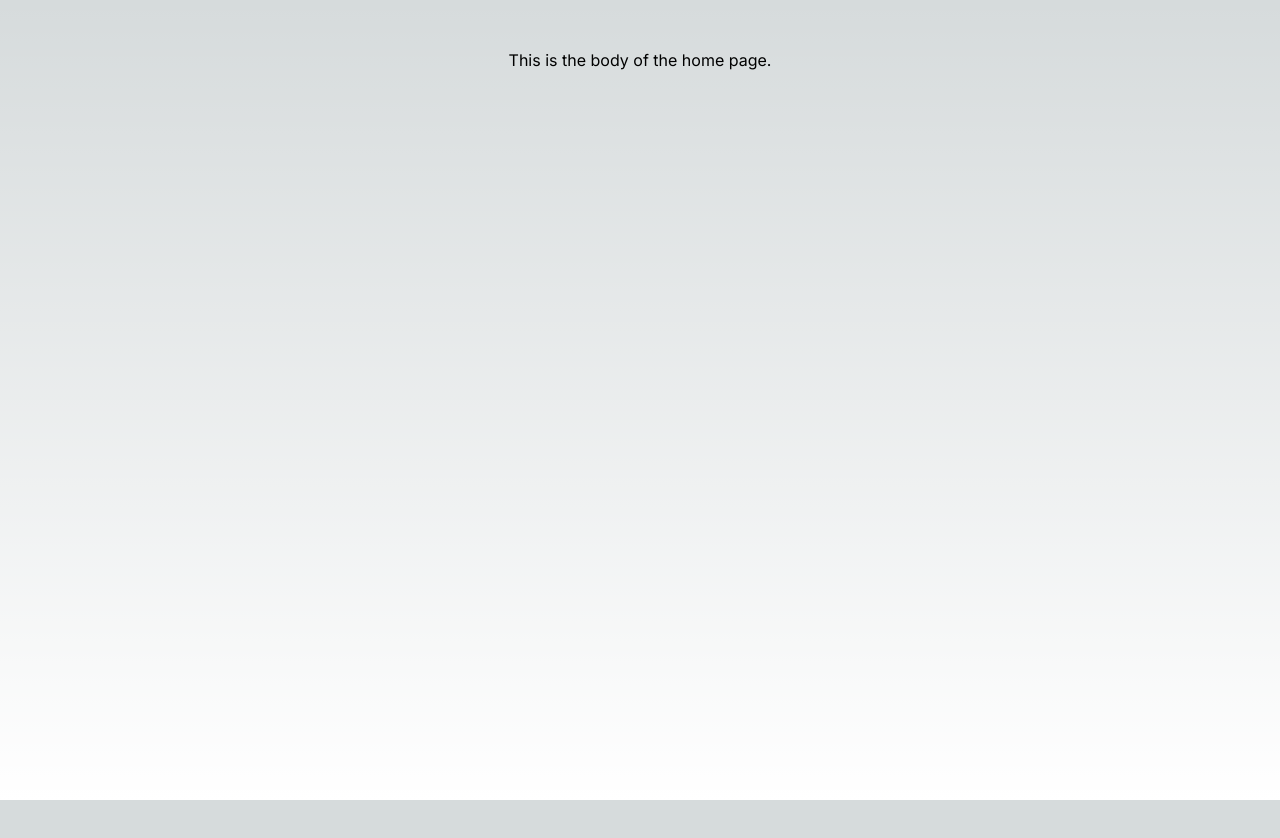
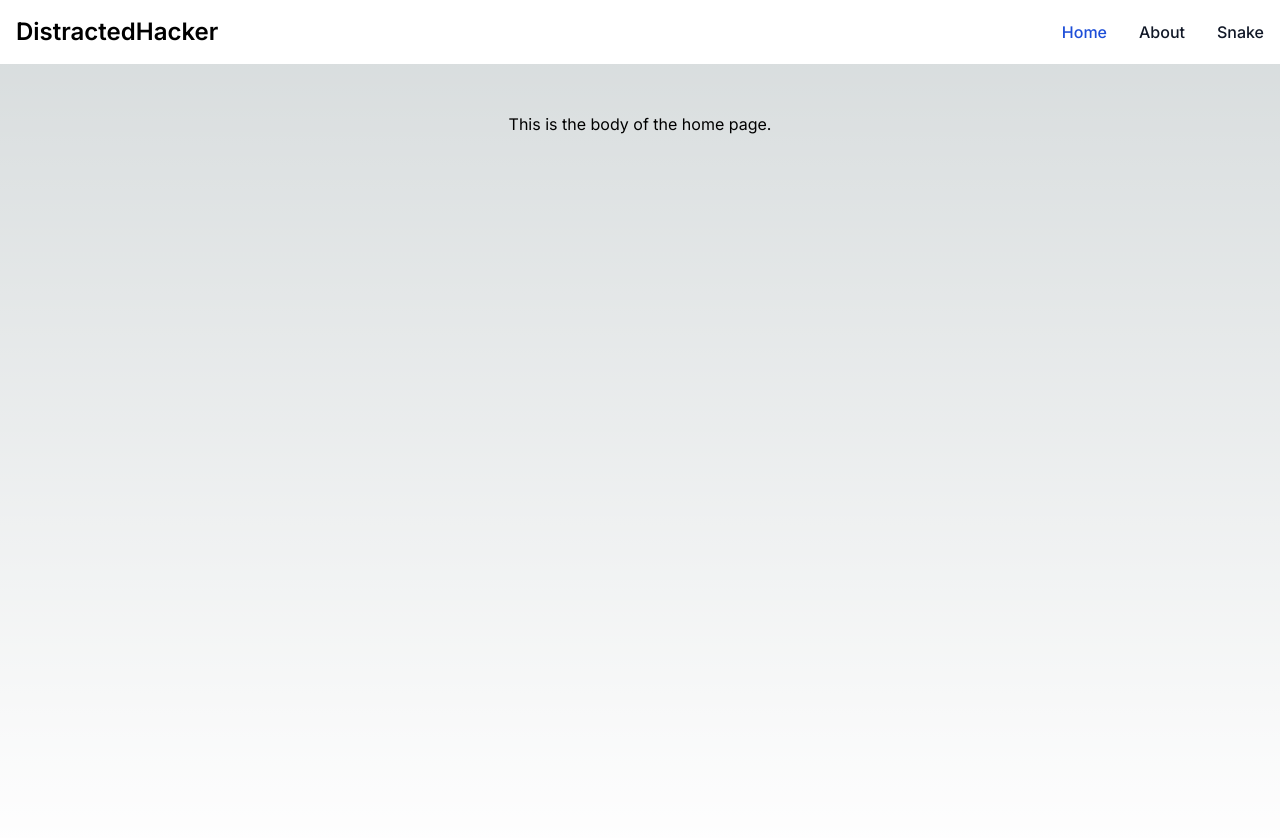
Before and after one commit to chris-patenaude/my-website, a Next.js app: page / in a window 1280 px wide. Shown: the top 838 px of the page. Before the commit the page ends 800 px from the top, so only its background shows below. Built offline with nearby package versions, Linux system fonts and the light colour scheme.

Commit message:
Add nav bar

```diff
--- a/src/app/layout.js
+++ b/src/app/layout.js
@@ -1,17 +1,50 @@
-import { Inter } from "next/font/google";
+import {Inter} from "next/font/google";
 import "./globals.css";
+import Link from "next/link";
 
-const inter = Inter({ subsets: ["latin"] });
+const inter = Inter({subsets: ["latin"]});
 
 export const metadata = {
     title: "Create Next App",
     description: "Generated by create next app",
 };
 
-export default function RootLayout({ children }) {
+export default function RootLayout({children}) {
     return (
         <html lang="en">
-      <body className={inter.className}>{children}</body>
+        <body className={inter.className}>
+        <nav className="bg-white border-gray-200 dark:bg-gray-900">
+            <div className="max-w-screen-xl flex flex-wrap items-center justify-between mx-auto p-4">
+                <Link href="/" className="flex items-center space-x-3 rtl:space-x-reverse">
+                    <span
+                        className="self-center text-2xl font-semibold whitespace-nowrap dark:text-white">DistractedHacker</span>
+                </Link>
+                <button data-collapse-toggle="navbar-default" type="button"
+                        className="inline-flex items-center p-2 w-10 h-10 justify-center text-sm text-gray-500 rounded-lg md:hidden hover:bg-gray-100 focus:outline-none focus:ring-2 focus:ring-gray-200 dark:text-gray-400 dark:hover:bg-gray-700 dark:focus:ring-gray-600"
+                        aria-controls="navbar-default" aria-expanded="false">
+                    <span className="sr-only">Open main menu</span>
+                </button>
+                <div className="hidden w-full md:block md:w-auto" id="navbar-default">
+                    <ul className="font-medium flex flex-col p-4 md:p-0 mt-4 border border-gray-100 rounded-lg bg-gray-50 md:flex-row md:space-x-8 rtl:space-x-reverse md:mt-0 md:border-0 md:bg-white dark:bg-gray-800 md:dark:bg-gray-900 dark:border-gray-700">
+                        <li>
+                            <Link href="/"
+                                  className="block py-2 px-3 text-white bg-blue-700 rounded md:bg-transparent md:text-blue-700 md:p-0 dark:text-white md:dark:text-blue-500"
+                                  aria-current="page">Home</Link>
+                        </li>
+                        <li>
+                            <Link href={"/about"}
+                                  className="block py-2 px-3 text-gray-900 rounded hover:bg-gray-100 md:hover:bg-transparent md:border-0 md:hover:text-blue-700 md:p-0 dark:text-white md:dark:hover:text-blue-500 dark:hover:bg-gray-700 dark:hover:text-white md:dark:hover:bg-transparent">About</Link>
+                        </li>
+                        <li>
+                            <Link href={"/projects/snake"}
+                                  className="block py-2 px-3 text-gray-900 rounded hover:bg-gray-100 md:hover:bg-transparent md:border-0 md:hover:text-blue-700 md:p-0 dark:text-white md:dark:hover:text-blue-500 dark:hover:bg-gray-700 dark:hover:text-white md:dark:hover:bg-transparent">Snake</Link>
+                        </li>
+                    </ul>
+                </div>
+            </div>
+        </nav>
+        {children}
+        </body>
         </html>
     );
 }
```
Lines whose indentation alone changed are shown as unchanged.
